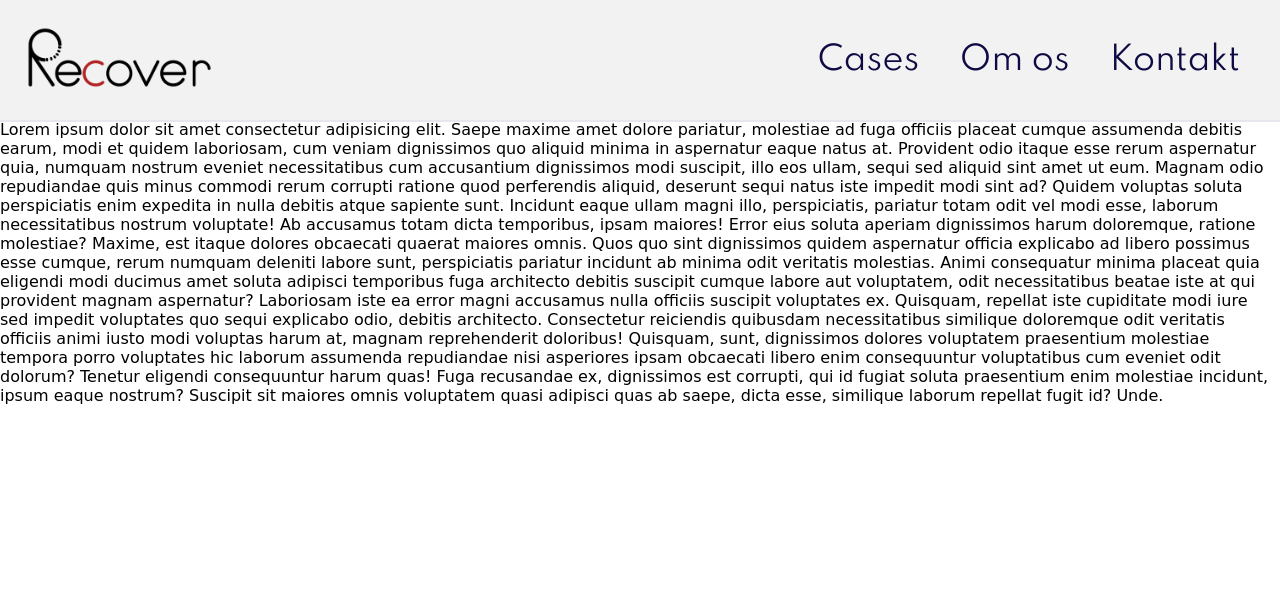
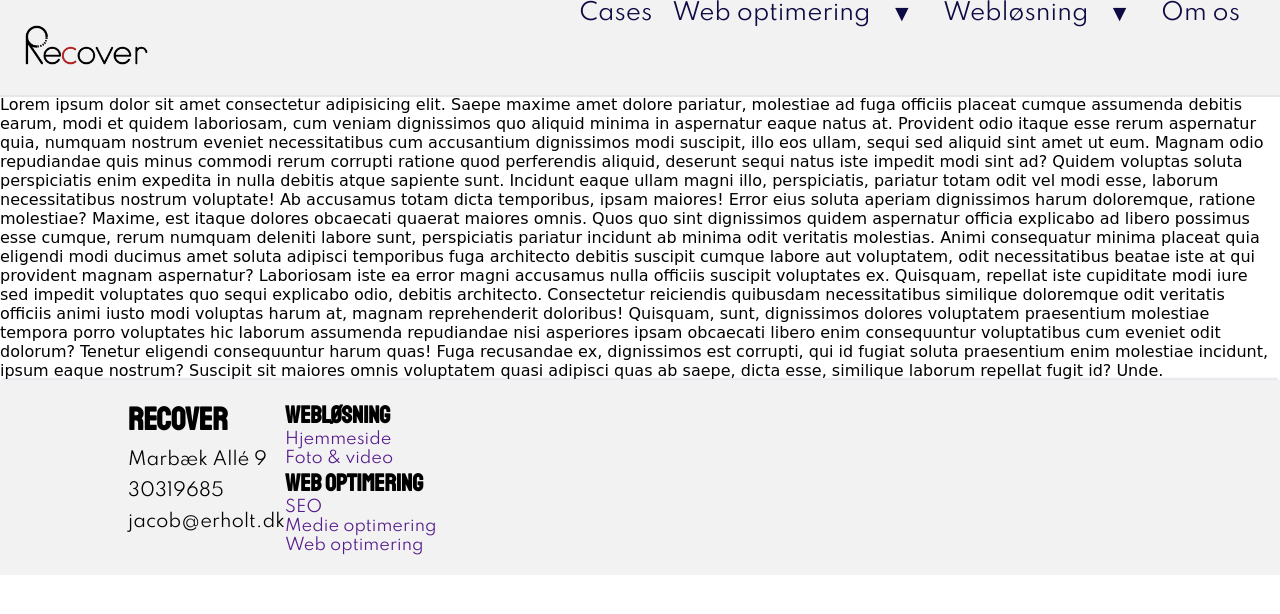
Before and after one commit to JHErholt/Webbureau, an Eleventy site: page src/om-os.njk in a window 1280 px wide. Built offline with nearby package versions, Linux system fonts and the light colour scheme; Eleventy itself is replaced by a stand-in of ours; files that its build step writes are made by us from their sources; a web font is replaced by a local one.

Commit message:
Changes
** HEADER **
Added dropdown menu

** FOOTER **(WIP)
Added some content(wip)

** SCSS **
Added scss for header
Added scss for footer(wip)

** JS **
Added JS for dropdown

```diff
--- a/src/_includes/footer.njk
+++ b/src/_includes/footer.njk
@@ -0,0 +1,38 @@
+{#
+Footer
+
+Recover (navn)
+Addresse
+Telefon nummer
+Mail
+
+Link med undersider
+
+
+Årstal copyright Recover
+
+ #}
+
+<footer>
+    <div class="container">
+        <div>
+            <h1>Recover</h1>
+            <p>Marbæk Allé 9</p>
+            <p>30319685</p>
+            <P>jacob@erholt.dk</P>
+        </div>
+        <div>
+            <h2>Webløsning</h2>
+            <ul>
+                <li><a href="">Hjemmeside</a></li>
+                <li><a href="">Foto & video</a></li>
+            </ul>
+            <h2>Web optimering</h2>
+            <ul>
+                <li><a href="">SEO</a></li>
+                <li><a href="">Medie optimering</a></li>
+                <li><a href="">Web optimering</a></li>
+            </ul>
+        </div>
+    </div>
+</footer>
--- a/src/_includes/header.njk
+++ b/src/_includes/header.njk
@@ -16,8 +16,32 @@
     <nav>
         <ul>
             <li><a href="/cases/">Cases</a></li>
+            <li>
+                <div class="dropdown" onclick="toggleDropdown(this, 1)">
+                    <div class="flex-group dropdown-title">
+                        <p>Web optimering </p>
+                        <p class="arrow">▼</p>
+                    </div>
+                    <div class="dropdown-content">
+                        <a href="">SEO</a>
+                        <a href="">Medie optimering</a>
+                        <a href="">Web opdatering</a>
+                    </div>
+                </div>
+            </li>
+            <li>
+                <div class="dropdown"onclick="toggleDropdown(this, 2)">
+                    <div class="flex-group dropdown-title">
+                        <p>Webløsning</p>
+                        <p class="arrow">▼</p>
+                    </div>
+                    <div class="dropdown-content">
+                        <a href="">Hjemmeside</a>
+                        <a href="">Foto & video</a>
+                    </div>
+                </div>
+            </li>
             <li><a href="/om-os/">Om os</a></li>
-            <li><a href="/kontakt/">Kontakt</a></li>
         </ul>
     </nav>
 </header>
--- a/src/js/script.js
+++ b/src/js/script.js
@@ -3,9 +3,33 @@
 function toggleMenuIcon(x) {
     x.style.transtiton = '0.4s';
     x.classList.toggle("toggle-menu");
-    document.querySelector("nav").classList.toggle("visible");
+    document.querySelector("nav").classList.toggle("visible-block");
     document.querySelector("header").classList.toggle("activated");
 }
+function toggleDropdown(x, current) {
+    let arrow = document.querySelectorAll('.arrow');
+    let first = arrow[0]
+    let last = arrow[arrow.length- 1]
+
+    if (x.classList.contains('dropdown-active')){
+        if (current == 1){
+            first.innerHTML = '▼'
+        } else {
+            last.innerHTML = '▼'
+        }
+    } else {
+        if (current == 1){
+            first.innerHTML = '▲'
+        } else {
+            last.innerHTML = '▲'
+        }
+    }
+    x.classList.toggle("dropdown-active");
+    // let arrow = document.querySelector('')
+
+
+}
+
 // Page Finder
 let path = window.location.pathname;
 let link = document.querySelector(`a[href='${path}']`);
--- a/src/sass/_footer.scss
+++ b/src/sass/_footer.scss
@@ -0,0 +1,14 @@
+footer{
+    background-color: darken($clr-neutral, $amount: 5);
+    box-shadow: 0 -4px 2px -2px rgba(14, 10, 67, .1);
+    .container{
+        @extend .flex-group;
+        margin: 0 auto;
+        width: 80%;
+        padding: $offset-small;
+        p{
+            padding-top: $offset-x-small;
+            font-size: $font-size-200;
+        }
+    }
+}
--- a/src/sass/_header.scss
+++ b/src/sass/_header.scss
@@ -39,15 +39,61 @@ header{
         height: 50px;
         padding: $offset-small;
     }
+    .dropdown {
+        position: relative;
+        display: inline-block;
+        .dropdown-title{
+            flex-direction: row;
+            p{
+                padding: 0 $offset-x-small;
+                &:first-child{
+                    padding: 0 $offset-x-small 0 0;
+                }
+                &:last-child{
+                    &:hover{
+                        color: unset;
+                        text-decoration: unset
+                    }
+                }
+            }
+        }
+        .dropdown-content{
+            @extend .flex-group;
+            flex-direction: column;
+            flex-wrap: nowrap;
+            display: none;
+            // position: absolute;
+
+            padding: $offset-small;
+            z-index: 1;
+            a{
+                padding: $offset-x-small 0;
+                &:first-child{
+                    padding-bottom: $offset-x-small;
+                }
+                &:last-child{
+                    padding-top: $offset-x-small;
+                }
+                font-size: $font-size-400;
+            }
+        }
+        &:hover .dropdown-content{
+            display: flex;
+        }
+    }
+    .dropdown-active .dropdown-content{
+        display: flex !important;
+    }
     nav{
         display: none;
         ul{
             @extend .flex-group;
-            align-items: center;
+            // align-items: center;
             height: 100%;
-            padding: $offset-small 0;
+            padding: $offset-small $offset-small;
             gap: $offset-medium;
             a{
+                cursor: pointer;
                 transition: .5s;
                 color: $clr-secondary;
                 font-size: $font-size-400;
@@ -57,6 +103,13 @@ header{
                 }
                 &:active{
                     cursor: wait;
+                }
+            }
+            p{
+                @extend a;
+                cursor: unset;
+                &:hover{
+                    cursor: unset;
                 }
             }
         }
@@ -74,13 +127,20 @@ header{
         .burger-menu {
             display: none;
         }
+        .dropdown{
+            .dropdown-content{
+                background-color: darken($clr-neutral, 0);
+                box-shadow: 2px 5px darken($clr-neutral, 10);
+            }
+        }
         nav{
             display: block;
             margin-left: auto;
             ul {
                 padding: 0 $offset-small 0 0;
+                gap: $offset-small;
                 a{
-                    font-size: $font-size-500;
+                    font-size: $font-size-300;
                 }
             }
         }
@@ -89,14 +149,15 @@ header{
 @media only screen and (min-width: 992px) {
     header{
         img{
-            height: 75px;
+            height: 50px;
         }
         nav{
             margin-left: auto;
             ul{
                 padding: 0 $offset-medium 0 0;
+                gap: $offset-small;
                 a{
-                    font-size: $font-size-700;
+                    font-size: $font-size-400;
                 }
             }
         }
--- a/src/sass/_universal.scss
+++ b/src/sass/_universal.scss
@@ -2,8 +2,11 @@
     display: flex;
     flex-direction: column;
 }
-.visible{
+.visible-block{
     display: block;
+}
+.visible-flex{
+    display: flex;
 }
 
 
--- a/src/sass/_variables.scss
+++ b/src/sass/_variables.scss
@@ -4,6 +4,7 @@ $clr-secondary: rgb(14, 10, 67);
 $clr-neutral: rgb(255, 255, 255);
 
 // Offsets
+$offset-x-small: 10px;
 $offset-small: 20px;
 $offset-medium: 40px;
 $offset-large: 80px;
```
Also changed, not shown: src/produkt.njk (renamed from src/kontakt.njk).
